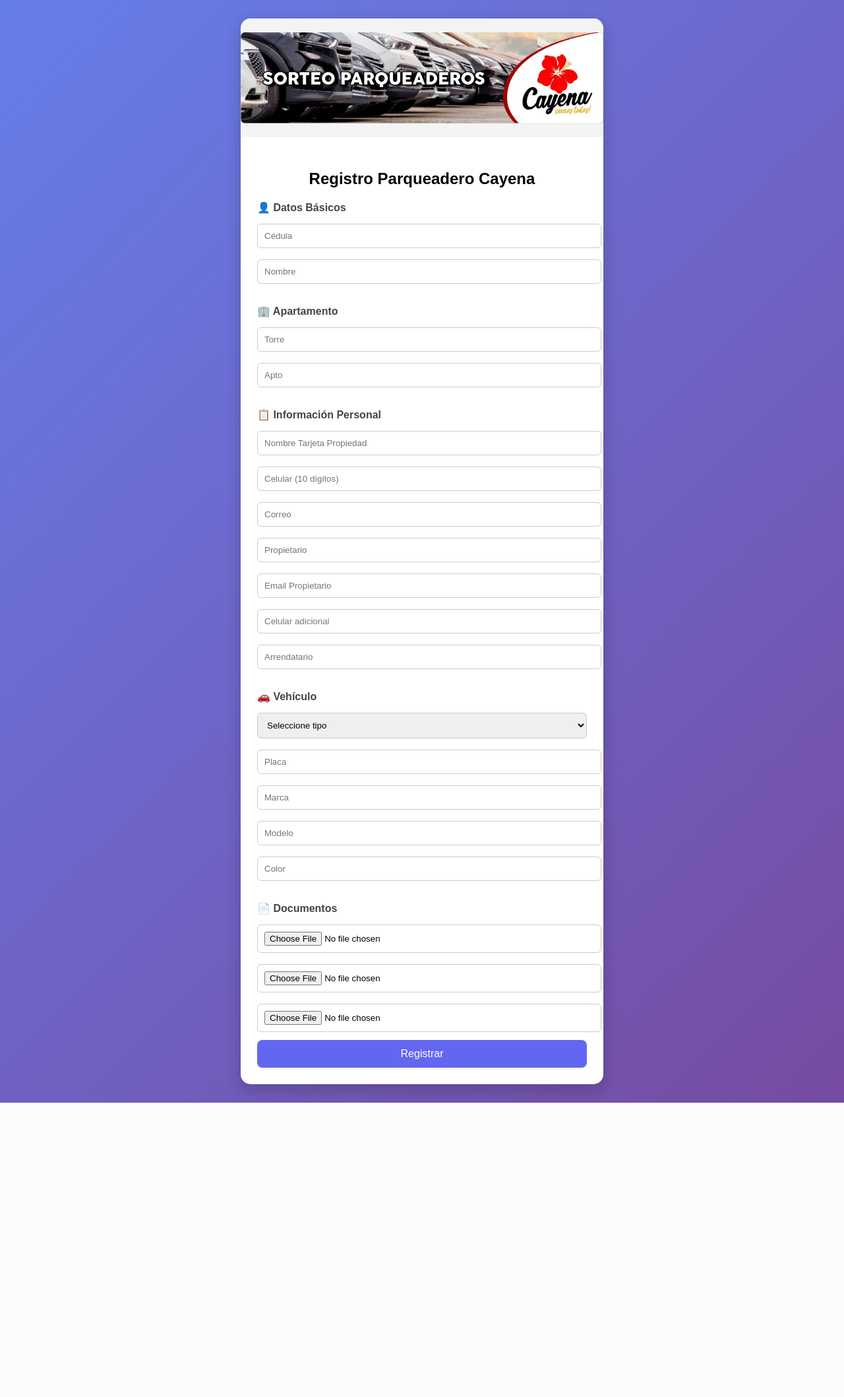
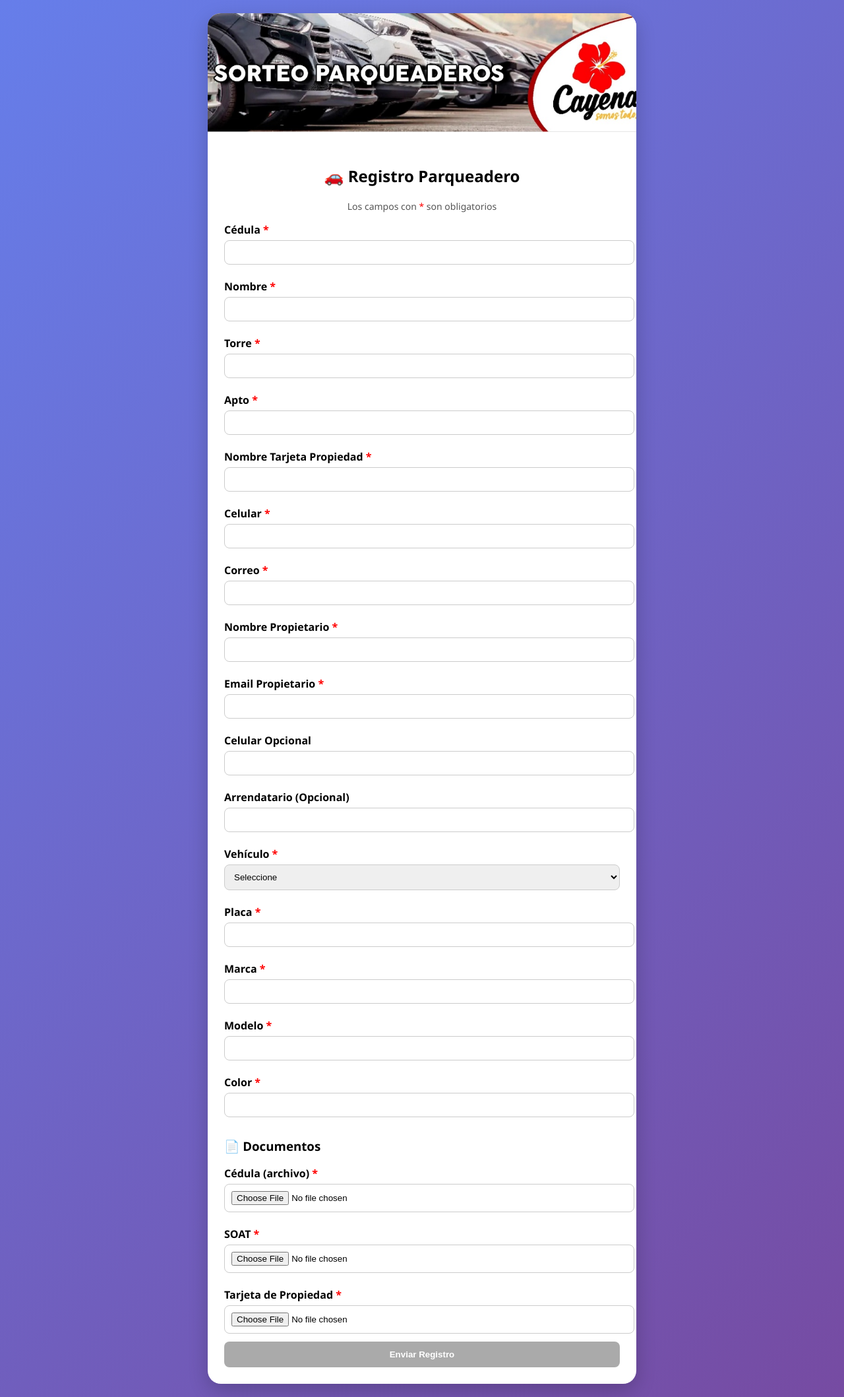
Before and after one commit to Colombia1010/parqueadero-cayena, a Flask app: page / in a window 1280 px wide. Shown: the whole page at 66% size. Before the commit the page ends 1671 px from the top, so only its background shows below. Run offline with Flask 3, Linux system fonts and the light colour scheme.

Commit message:
Actualización code 04202026

```diff
--- a/app.py
+++ b/app.py
@@ -1,12 +1,14 @@
-from flask import Flask, request, render_template, redirect, session, url_for, send_from_directory
-import os
+from flask import Flask, request, render_template, redirect, session, send_from_directory, send_file
 from werkzeug.utils import secure_filename
 from usuarios import UsuarioManager
 from servicios import UsuarioServicio
 from openpyxl import Workbook
 from openpyxl.styles import Font, PatternFill, Alignment
+from openpyxl.utils import get_column_letter
+from openpyxl.drawing.image import Image
 from flask import send_file
 import io
+import os
 
 app = Flask(__name__)
 app.secret_key = "clave_secreta"
@@ -19,6 +21,10 @@
 
 ALLOWED_EXTENSIONS = {'pdf', 'png', 'jpg', 'jpeg'}
 
+
+# ---------------------------
+# VALIDAR ARCHIVOS
+# ---------------------------
 def archivo_permitido(nombre):
     return '.' in nombre and nombre.rsplit('.', 1)[1].lower() in ALLOWED_EXTENSIONS
 
@@ -36,60 +42,101 @@
 # ---------------------------
 @app.route('/registro', methods=['POST'])
 def registro():
+    try:
+        # -------------------------
+        # DATOS
+        # -------------------------
+        cedula = request.form['cedula']
+        nombre = request.form['nombre']
+        torre = request.form['torre']
+        apto = request.form['apto']
+        nombre_propiedad = request.form['nombre_propiedad']
+        celular = request.form['celular']
+        correo = request.form['correo']
+        nombre_propietario = request.form['nombre_propietario']
+        mail_propietario = request.form['mail_propietario']
+        celular1 = request.form.get('celular1')
+        nombre_arrendatario = request.form.get('nombre_arrendatario')
+        vehiculo = request.form['vehiculo']
+        placa = request.form['placa']
+        marca = request.form['marca']
+        modelo = request.form['modelo']
+        color = request.form['color']
 
-    cedula = request.form['cedula']
-    nombre = request.form['nombre']
+        # -------------------------
+        # VALIDACIONES
+        # -------------------------
+        if len(torre) > 2:
+            return "❌ Torre inválida"
 
-    torre = request.form['torre']
-    apto = request.form['apto']
-    nombre_propiedad = request.form['nombre_propiedad']
-    celular = request.form['celular']
-    correo = request.form['correo']
-    nombre_propietario = request.form['nombre_propietario']
-    mail_propietario = request.form['mail_propietario']
-    celular1 = request.form.get('celular1')
-    nombre_arrendatario = request.form.get('nombre_arrendatario')
-    vehiculo = request.form['vehiculo']
-    placa = request.form['placa']
-    marca = request.form['marca']
-    modelo = request.form['modelo']
-    color = request.form['color']
+        if len(apto) > 4:
+            return "❌ Apto inválido"
 
-    # VALIDACIONES
-    if len(torre) > 2:
-        return "Torre inválida"
+        if not celular.isdigit() or len(celular) != 10:
+            return "❌ Celular inválido"
 
-    if len(apto) > 4:
-        return "Apto inválido"
+        if len(placa) > 6:
+            return "❌ Placa inválida"
 
-    if not celular.isdigit() or len(celular) != 10:
-        return "Celular inválido"
+        # -------------------------
+        # VALIDAR DUPLICADO
+        # -------------------------
+        if usuario_manager.usuario_existe(cedula):
+            return "⚠️ Usuario ya registrado (puedes actualizar documentos)"
 
-    if len(placa) > 6:
-        return "Placa inválida"
+        # -------------------------
+        # CARPETA USUARIO
+        # -------------------------
+        ruta_usuario = os.path.join(UPLOAD_FOLDER, cedula)
+        os.makedirs(ruta_usuario, exist_ok=True)
 
-    # Crear carpeta usuario
-    ruta_usuario = os.path.join(UPLOAD_FOLDER, cedula)
-    os.makedirs(ruta_usuario, exist_ok=True)
+        # -------------------------
+        # GUARDAR ARCHIVOS
+        # -------------------------
+        archivos_campos = ['cedula_doc', 'soat', 'tarjeta']
 
-    # Guardar archivos
-    for campo in ['cedula_doc', 'soat', 'tarjeta']:
-        archivo = request.files[campo]
+        for campo in archivos_campos:
+            archivo = request.files.get(campo)
 
-        if archivo and archivo_permitido(archivo.filename):
-            nombre_seguro = secure_filename(archivo.filename)
-            archivo.save(os.path.join(ruta_usuario, nombre_seguro))
-        else:
-            return f"Archivo inválido: {campo}"
+            if archivo and archivo.filename != "":
+                if archivo_permitido(archivo.filename):
+                    nombre_seguro = secure_filename(f"{campo}_{archivo.filename}")
+                    archivo.save(os.path.join(ruta_usuario, nombre_seguro))
+                else:
+                    return f"Archivo inválido: {campo}"
 
-    # Guardar usuario
-    usuario_manager.guardar_usuario(
-        cedula, nombre, torre, apto, nombre_propiedad, celular, correo,
-        nombre_propietario, mail_propietario, celular1,
-        nombre_arrendatario, vehiculo, placa, marca, modelo, color
-    )
+        # -------------------------
+        # CREAR OBJETO USUARIO
+        # -------------------------
+        datos = {
+            "cedula": cedula,
+            "nombre": nombre,
+            "torre": torre,
+            "apto": apto,
+            "nombre_propiedad": nombre_propiedad,
+            "celular": celular,
+            "correo": correo,
+            "nombre_propietario": nombre_propietario,
+            "mail_propietario": mail_propietario,
+            "celular1": celular1,
+            "nombre_arrendatario": nombre_arrendatario,
+            "vehiculo": vehiculo,
+            "placa": placa,
+            "marca": marca,
+            "modelo": modelo,
+            "color": color
+        }
 
-    return "Registro exitoso"
+        # -------------------------
+        # GUARDAR
+        # -------------------------
+        usuario_manager.guardar_usuario(datos)
+
+        return "✅ Registro exitoso"
+
+    except Exception as e:
+        print("ERROR:", e)
+        return "❌ Error interno del servidor"
 
 
 # ---------------------------
@@ -103,52 +150,62 @@
     usuarios = usuario_servicio.obtener_usuarios_con_estado()
     return render_template('admin.html', usuarios=usuarios)
 
-from openpyxl import Workbook
-from openpyxl.styles import Font, PatternFill, Alignment, Border, Side
-from openpyxl.drawing.image import Image
-from flask import send_file
-import io
 
-
+# ---------------------------
+# EXPORTAR EXCEL PRO
+# ---------------------------
 @app.route('/exportar_excel')
 def exportar_excel():
-
     usuarios = usuario_servicio.obtener_usuarios_con_estado()
 
     wb = Workbook()
     ws = wb.active
-    ws.title = "Parqueadero Cayena"
+    ws.title = "Reporte Cayena"
 
     # -------------------------
-    # LOGO
+    # HEADER TIPO BANNER
     # -------------------------
+    ws.merge_cells('A1:Q3')
+
     try:
-        import os
         ruta_logo = os.path.join(os.getcwd(), "static", "logo.png")
-        print("Ruta logo:", ruta_logo)
 
-        img = Image(ruta_logo)
-        img.width = 120
-        img.height = 80
-        ws.add_image(img, "E1")
+        if os.path.exists(ruta_logo):
+            img = Image(ruta_logo)
+            img.width = 900   # 👈 ancho grande tipo banner
+            img.height = 150  # 👈 alto tipo cabecera
+
+            ws.add_image(img, "A1")
+
+        else:
+            print("⚠️ Logo no encontrado")
 
     except Exception as e:
         print("ERROR LOGO:", e)
 
+    # Ajustar altura
+    ws.row_dimensions[1].height = 60
+    ws.row_dimensions[2].height = 60
+    ws.row_dimensions[3].height = 40
+
     # -------------------------
     # TÍTULO
     # -------------------------
-    ws.merge_cells('A5:K5')
-    ws['A5'] = "REPORTE PARQUEADERO - CONJUNTO CAYENA"
-    ws['A5'].font = Font(size=14, bold=True)
-    ws['A5'].alignment = Alignment(horizontal="center")
+    ws.merge_cells('A4:Q4')
+    ws['A4'] = "REPORTE PARQUEADERO - CONJUNTO CAYENA"
+    ws['A4'].font = Font(size=14, bold=True)
+    ws['A4'].alignment = Alignment(horizontal="center")
 
     # -------------------------
     # HEADERS
     # -------------------------
     headers = [
-        "Cédula", "Nombre", "Torre", "Apto", "Vehículo",
-        "Placa", "Marca", "Modelo", "Color", "Celular", "Correo"
+        "Cédula", "Nombre", "Torre", "Apto",
+        "Nombre Tarjeta", "Celular", "Correo",
+        "Propietario", "Mail Propietario",
+        "Celular 2", "Arrendatario",
+        "Vehículo", "Placa", "Marca", "Modelo", "Color",
+        "Estado"
     ]
 
     ws.append([])
@@ -156,13 +213,13 @@
 
     header_row = ws.max_row
 
-    fill = PatternFill(start_color="6366F1", end_color="6366F1", fill_type="solid")
+    fill = PatternFill(start_color="0F172A", end_color="0F172A", fill_type="solid")
     font = Font(bold=True, color="FFFFFF")
 
-    for col in ws[header_row]:
-        col.fill = fill
-        col.font = font
-        col.alignment = Alignment(horizontal="center")
+    for cell in ws[header_row]:
+        cell.fill = fill
+        cell.font = font
+        cell.alignment = Alignment(horizontal="center")
 
     # -------------------------
     # DATOS
@@ -173,35 +230,42 @@
             u.get("nombre"),
             u.get("torre"),
             u.get("apto"),
+            u.get("nombre_propiedad"),
+            u.get("celular"),
+            u.get("correo"),
+            u.get("nombre_propietario"),
+            u.get("mail_propietario"),
+            u.get("celular1"),
+            u.get("nombre_arrendatario"),
             u.get("vehiculo"),
             u.get("placa"),
             u.get("marca"),
             u.get("modelo"),
             u.get("color"),
-            u.get("celular"),
-            u.get("correo")
+            u.get("estado")
         ])
 
     # -------------------------
-    # BORDES
+    # FILAS TIPO TABLA (alternadas)
     # -------------------------
-    thin = Border(
-        left=Side(style='thin'),
-        right=Side(style='thin'),
-        top=Side(style='thin'),
-        bottom=Side(style='thin')
-    )
+    fill_gris = PatternFill(start_color="F3F4F6", end_color="F3F4F6", fill_type="solid")
 
-    for row in ws.iter_rows(min_row=header_row, max_row=ws.max_row):
-        for cell in row:
-            cell.border = thin
+    for i, row in enumerate(ws.iter_rows(min_row=header_row+1, max_row=ws.max_row), start=1):
+        if i % 2 == 0:
+            for cell in row:
+                cell.fill = fill_gris
+
+    # -------------------------
+    # SIN GRID (PRO)
+    # -------------------------
+    ws.sheet_view.showGridLines = False
 
     # -------------------------
     # AUTO AJUSTE
     # -------------------------
-    for col in ws.columns:
+    for i, col in enumerate(ws.columns, 1):
         max_length = 0
-        col_letter = col[0].column_letter
+        column = get_column_letter(i)
 
         for cell in col:
             try:
@@ -210,12 +274,7 @@
             except:
                 pass
 
-        ws.column_dimensions[col_letter].width = max_length + 3
-
-    # -------------------------
-    # FILTROS
-    # -------------------------
-    ws.auto_filter.ref = f"A{header_row}:K{header_row}"
+        ws.column_dimensions[column].width = max_length + 3
 
     # -------------------------
     # EXPORTAR
@@ -227,9 +286,10 @@
     return send_file(
         stream,
         as_attachment=True,
-        download_name="reporte_cayena.xlsx",
+        download_name="reporte_cayena_pro.xlsx",
         mimetype="application/vnd.openxmlformats-officedocument.spreadsheetml.sheet"
     )
+
 
 # ---------------------------
 # LOGIN
@@ -242,7 +302,7 @@
             session['admin'] = True
             return redirect('/admin')
 
-        return "Credenciales incorrectas"
+        return "❌ Credenciales incorrectas"
 
     return render_template('login.html')
 
@@ -255,5 +315,8 @@
     return send_from_directory(f'uploads/{cedula}', filename)
 
 
+# ---------------------------
+# RUN
+# ---------------------------
 if __name__ == '__main__':
     app.run(debug=True)
--- a/templates/formulario.html
+++ b/templates/formulario.html
@@ -2,45 +2,57 @@
 <html lang="es">
 <head>
 <meta charset="UTF-8">
-    <title>Registro Parqueadero - Cayena</title>
+<meta name="viewport" content="width=device-width, initial-scale=1.0">
+<title>Registro Parqueadero Cayena</title>
 
 <style>
+:root {
+    --primary: #6366f1;
+    --success: #16a34a;
+    --error: #dc2626;
+}
+
 body {
-            font-family: Arial, sans-serif;
+    font-family: 'Segoe UI', sans-serif;
     background: linear-gradient(135deg, #667eea, #764ba2);
-            padding: 20px;
+    margin: 0;
+    display: flex;
+    justify-content: center;
 }
 
 .container {
-            max-width: 550px;
-            margin: auto;
     background: white;
-            border-radius: 15px;
-            box-shadow: 0px 8px 25px rgba(0,0,0,0.2);
+    width: 95%;
+    max-width: 650px;
+    border-radius: 20px;
     overflow: hidden;
-            animation: fadeIn 0.6s ease-in-out;
+    margin: 20px;
+    box-shadow: 0 10px 30px rgba(0,0,0,0.2);
 }
 
-        /* IMAGEN */
-        .banner-img {
+.banner {
     width: 100%;
     height: 180px;
-            object-fit: contain;
-            background: #f4f4f4;
+    object-fit: cover;
 }
 
-        .content {
+.form {
     padding: 25px;
 }
 
 h2 {
     text-align: center;
-            margin-bottom: 20px;
 }
 
 label {
-            font-weight: bold;
-            font-size: 14px;
+    font-weight: 600;
+    display: block;
+    margin-top: 10px;
+}
+
+.required::after {
+    content: " *";
+    color: red;
 }
 
 input, select {
@@ -48,145 +60,179 @@
     padding: 10px;
     margin-top: 5px;
     margin-bottom: 12px;
-            border-radius: 6px;
+    border-radius: 8px;
     border: 1px solid #ccc;
-            transition: 0.2s;
-        }
-
-        input:focus, select:focus {
-            border-color: #6366f1;
-            outline: none;
-            box-shadow: 0 0 5px rgba(99,102,241,0.3);
 }
 
 button {
     width: 100%;
     padding: 12px;
-            background-color: #6366f1;
+    background: var(--primary);
     color: white;
     border: none;
     border-radius: 8px;
-            font-size: 16px;
+    font-weight: bold;
     cursor: pointer;
-            transition: 0.3s;
 }
 
-        button:hover {
-            background-color: #4f46e5;
+button:disabled {
+    background: #aaa;
 }
 
-        .section-title {
-            margin-top: 20px;
-            margin-bottom: 10px;
-            font-size: 16px;
+.mensaje {
+    margin-top: 15px;
+    padding: 12px;
+    border-radius: 8px;
+    display: none;
+    text-align: center;
     font-weight: bold;
-            color: #444;
 }
 
-        /* MENSAJE BONITO */
-        .success-message {
-            display: none;
-            background: #4CAF50;
-            color: white;
-            padding: 15px;
+.ok { background: #dcfce7; color: var(--success); }
+.error { background: #fee2e2; color: var(--error); }
+
+.tip {
+    font-size: 14px;
+    color: #555;
     text-align: center;
-            border-radius: 10px;
     margin-bottom: 15px;
-            animation: fadeIn 0.5s;
 }
-
-        /* LOADER */
-        .loader {
-            display: none;
-            text-align: center;
-            margin-top: 10px;
-        }
-
-        /* ANIMACIONES */
-        @keyframes fadeIn {
-            from {opacity: 0; transform: translateY(10px);}
-            to {opacity: 1; transform: translateY(0);}
-        }
-
 </style>
 </head>
+
 <body>
 
 <div class="container">
 
-    <!-- IMAGEN -->
-    <img src="{{ url_for('static', filename='sorteo_parqueaderos_cayena.jpg') }}" class="banner-img">
+<img src="{{ url_for('static', filename='sorteo_parqueaderos_cayena.jpg') }}" class="banner">
 
-    <div class="content">
+<div class="form">
 
-        <div id="success" class="success-message">
-            ✅ Registro enviado correctamente
-        </div>
+<h2>🚗 Registro Parqueadero</h2>
 
-        <h2>Registro Parqueadero Cayena</h2>
+<p class="tip">
+    Los campos con <span style="color:red">*</span> son obligatorios
+</p>
 
-        <form action="/registro" method="POST" enctype="multipart/form-data" onsubmit="mostrarLoader()">
+<form id="formRegistro" enctype="multipart/form-data">
 
-            <!-- DATOS -->
-            <div class="section-title">👤 Datos Básicos</div>
+<!-- DATOS PERSONALES -->
+<label class="required">Cédula</label>
+<input name="cedula" required>
 
-            <input type="text" name="cedula" placeholder="Cédula" required>
-            <input type="text" name="nombre" placeholder="Nombre" required>
+<label class="required">Nombre</label>
+<input name="nombre" required>
 
-            <!-- APARTAMENTO -->
-            <div class="section-title">🏢 Apartamento</div>
+<label class="required">Torre</label>
+<input name="torre" pattern="\d{1,2}" required>
 
-            <input type="number" name="torre" placeholder="Torre" max="99" required>
-            <input type="number" name="apto" placeholder="Apto" max="9999" required>
+<label class="required">Apto</label>
+<input name="apto" pattern="\d{1,4}" required>
 
-            <!-- PERSONAL -->
-            <div class="section-title">📋 Información Personal</div>
+<label class="required">Nombre Tarjeta Propiedad</label>
+<input name="nombre_propiedad" required>
 
-            <input type="text" name="nombre_propiedad" placeholder="Nombre Tarjeta Propiedad" required>
-            <input type="text" name="celular" placeholder="Celular (10 dígitos)" pattern="[0-9]{10}" required>
-            <input type="email" name="correo" placeholder="Correo" required>
-            <input type="text" name="nombre_propietario" placeholder="Propietario" required>
-            <input type="email" name="mail_propietario" placeholder="Email Propietario" required>
+<label class="required">Celular</label>
+<input name="celular" pattern="\d{10}" required>
 
-            <input type="text" name="celular1" placeholder="Celular adicional">
-            <input type="text" name="nombre_arrendatario" placeholder="Arrendatario">
+<label class="required">Correo</label>
+<input name="correo" type="email" required>
+
+<label class="required">Nombre Propietario</label>
+<input name="nombre_propietario" required>
+
+<label class="required">Email Propietario</label>
+<input name="mail_propietario" type="email" required>
+
+<label>Celular Opcional</label>
+<input name="celular1">
+
+<label>Arrendatario (Opcional)</label>
+<input name="nombre_arrendatario">
 
 <!-- VEHÍCULO -->
-            <div class="section-title">🚗 Vehículo</div>
-
+<label class="required">Vehículo</label>
 <select name="vehiculo" required>
-                <option value="">Seleccione tipo</option>
-                <option value="Moto">Moto</option>
-                <option value="Carro">Carro</option>
-                <option value="Bicicleta Electrica">Bicicleta Eléctrica</option>
+    <option value="">Seleccione</option>
+    <option>Moto</option>
+    <option>Carro</option>
+    <option>Bicicleta Electrica</option>
 </select>
 
-            <input type="text" name="placa" placeholder="Placa" maxlength="6" required>
-            <input type="text" name="marca" placeholder="Marca" required>
-            <input type="text" name="modelo" placeholder="Modelo" required>
-            <input type="text" name="color" placeholder="Color" required>
+<label class="required">Placa</label>
+<input name="placa" maxlength="6" required>
+
+<label class="required">Marca</label>
+<input name="marca" required>
+
+<label class="required">Modelo</label>
+<input name="modelo" required>
+
+<label class="required">Color</label>
+<input name="color" required>
 
 <!-- DOCUMENTOS -->
-            <div class="section-title">📄 Documentos</div>
+<h3>📄 Documentos</h3>
 
-            <input type="file" name="cedula_doc" required>
-            <input type="file" name="soat" required>
-            <input type="file" name="tarjeta" required>
+<label class="required">Cédula (archivo)</label>
+<input type="file" name="cedula_doc" accept=".pdf,.jpg,.jpeg,.png" required>
 
-            <button type="submit">Registrar</button>
+<label class="required">SOAT</label>
+<input type="file" name="soat" accept=".pdf,.jpg,.jpeg,.png" required>
 
-            <div class="loader" id="loader">
-                ⏳ Enviando información...
-            </div>
+<label class="required">Tarjeta de Propiedad</label>
+<input type="file" name="tarjeta" accept=".pdf,.jpg,.jpeg,.png" required>
+
+<button id="btnEnviar" disabled>Enviar Registro</button>
 
 </form>
+
+<div id="mensaje" class="mensaje"></div>
+
 </div>
 </div>
 
 <script>
-function mostrarLoader() {
-    document.getElementById("loader").style.display = "block";
+const form = document.getElementById("formRegistro");
+const btn = document.getElementById("btnEnviar");
+const inputs = document.querySelectorAll("input[required], select[required]");
+const mensaje = document.getElementById("mensaje");
+
+// Activar botón cuando todo esté lleno
+function validar() {
+    let valido = true;
+    inputs.forEach(i => {
+        if (!i.value) valido = false;
+    });
+    btn.disabled = !valido;
 }
+
+inputs.forEach(i => i.addEventListener("input", validar));
+
+// Enviar sin recargar
+form.addEventListener("submit", async (e) => {
+    e.preventDefault();
+
+    const formData = new FormData(form);
+
+    const res = await fetch("/registro", {
+        method: "POST",
+        body: formData
+    });
+
+    const text = await res.text();
+
+    mensaje.style.display = "block";
+    mensaje.innerText = text;
+
+    if (text.includes("✅")) {
+        mensaje.className = "mensaje ok";
+        form.reset();
+        btn.disabled = true;
+    } else {
+        mensaje.className = "mensaje error";
+    }
+});
 </script>
 
 </body>
```
Also changed, not shown: servicios.py (+9 -26 lines), usuarios.json (+95 -0 lines), usuarios.py (+35 -57 lines), 11 other files. Lines whose indentation alone changed are shown as unchanged.
